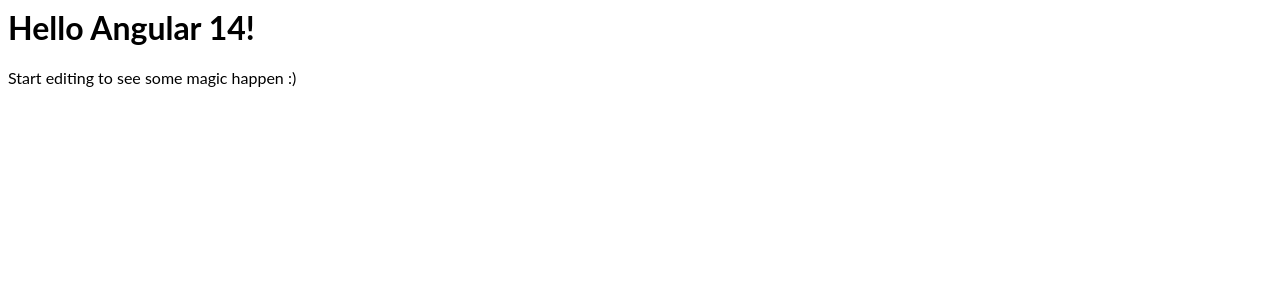
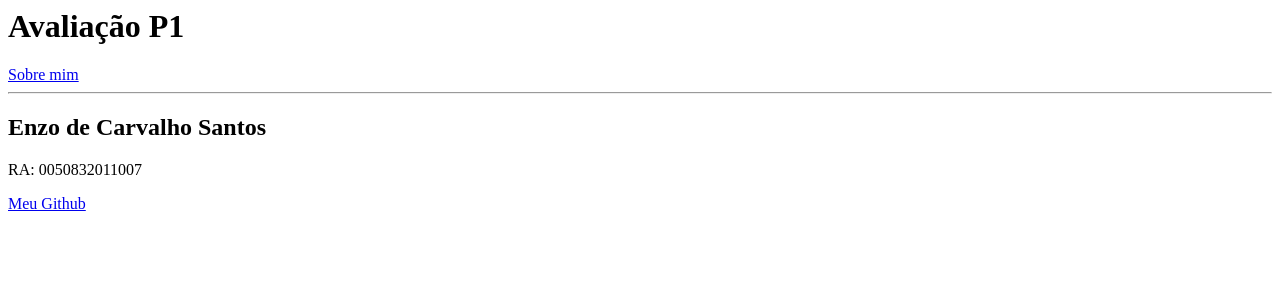
Before and after one commit to enzocsantos18/angular-a1, an Angular app: page /enzo in a window 1280 px wide. Shown: the top 300 px of the page. Built offline with nearby package versions, Linux system fonts and the light colour scheme.

Commit message:
2 files modified, 4 added

```diff
--- a/src/app/app.component.html
+++ b/src/app/app.component.html
@@ -1,8 +1,14 @@
-<hello name="{{ name }}"></hello>
-<p>Start editing to see some magic happen :)</p>
+<h1>Avaliação P1</h1>
 
-<!-- Gravar a si mesmo(a) realizando a seguinte atividade: criar um projeto de aplicação Angular utilizando StackBlitz ou outra plataforma de sua preferência (desde que o código-fonte seja publicado no GitHub) com os seguintes requisitos:
+<nav>
+  <a [routerLink]="['/enzo']">Sobre mim</a>
+</nav>
 
+<hr />
+
+<router-outlet></router-outlet>
+
+<!--
 (10 pontos) O AppComponent deve apresentar um menu de navegação com links para os componentes solicitados abaixo.
 
 (5 pontos) O app.module deve ter configuradas as rotas para os componentes solicitados abaixo.
@@ -18,28 +24,4 @@
 (10 pontos) Deve haver um comando em cada linha da tabela para excluir a disciplina
 
 (20 pontos) Um componente chamado “[SeuNome]DetalhesComponent” que apresente ao usuário os detalhes de uma disciplina a partir de um link do componente anterior
-
-
-Observações:
-
-Esta atividade é individual
-
-O vídeo deve evidenciar o desenvolvimento em si e não apenas a apresentação de um projeto pronto
-
-A gravação deve ser feita utilizando um software de captura de tela e/ou webcam
-
-Recomendo as extensões do Google Chrome ScreenRecorder e CamDesk para a realização da atividade, mas você está livre para utilizar os softwares de sua preferência
-
-Peço que o vídeo tenha duração máxima de 1h e que não tenha cortes
-
-Fique à vontade para pesquisar, comunicar-se e copiar trechos de código desde que não seja de um projeto pronto do tema solicitado
-
-
-Anexar à tarefa:
-
-O link do seu projeto no StackBlitz / GitHub
-
-O link do seu vídeo publicado no YouTube
-
-O link abaixo explica como deixar o seu vídeo publicado como “não listado” por questões de segurança e privacidade:
-https://support.google.com/youtube/answer/157177 -->
+-->
--- /dev/null
+++ b/src/app/enzo/enzo.component.html
@@ -0,0 +1,3 @@
+<h2>Enzo de Carvalho Santos</h2>
+<p>RA: 0050832011007</p>
+<a href="https://github.com/enzocsantos18">Meu Github</a>
--- /dev/null
+++ b/src/app/enzo/enzo.component.ts
@@ -0,0 +1,15 @@
+import { Component, OnInit } from '@angular/core';
+
+@Component({
+  selector: 'app-enzo',
+  templateUrl: './enzo.component.html',
+  styleUrls: ['./enzo.component.css']
+})
+export class EnzoComponent implements OnInit {
+
+  constructor() { }
+
+  ngOnInit() {
+  }
+
+}
```
Also changed, not shown: src/app/app.module.ts (+10 -4 lines), src/app/enzo-disciplinas-service.service.ts (added, +49 -0 lines), src/app/enzo/enzo.component.css (added).
